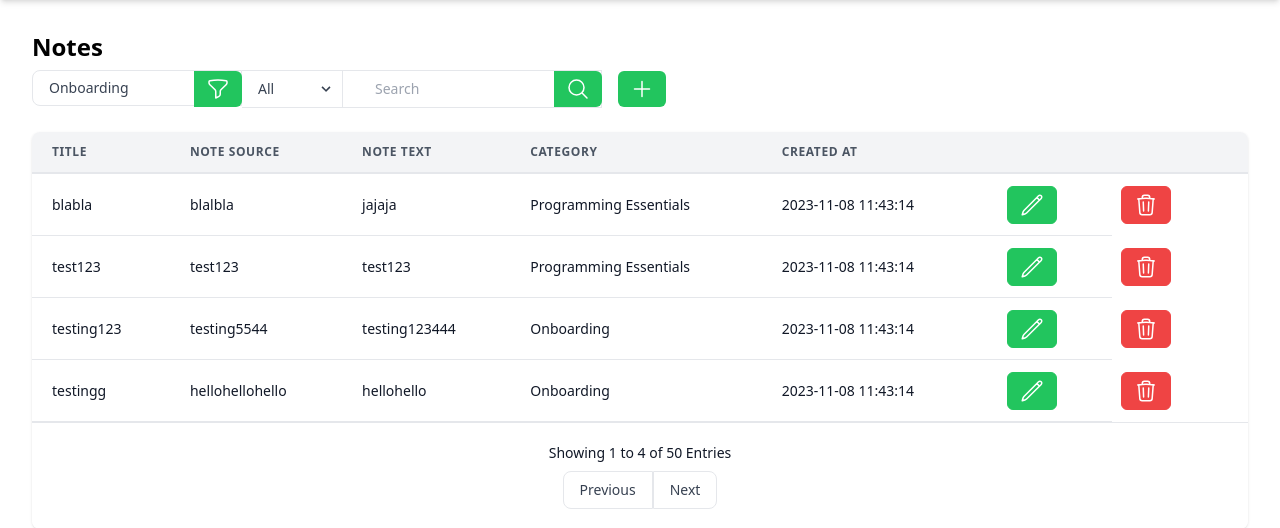
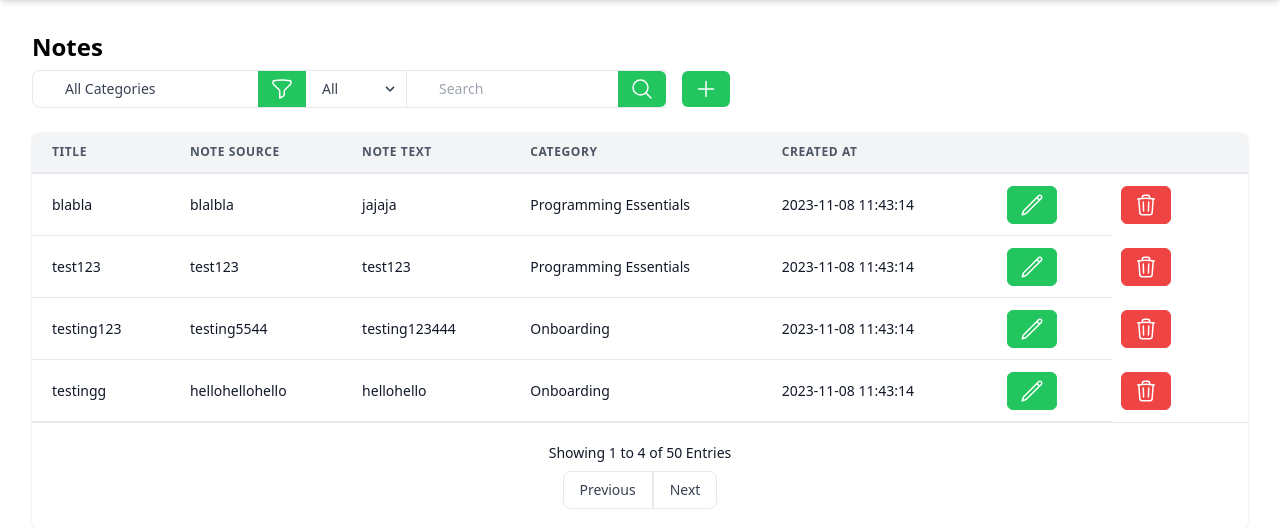
Before and after one commit to NezirNezirevic1054620/test-correct_with_chatgpt, a Flask app: page /notes/ in a window 1280 px wide. Shown: the part 68-596 px from the top of the page. Run offline with Flask 3, Linux system fonts and the light colour scheme; data comes from the database, SQL or seed files in the repository; some libraries are stand-ins or nearby versions.

Commit message:
fixed styling on notes.html.j2

```diff
--- a/templates/note/notes.html.j2
+++ b/templates/note/notes.html.j2
@@ -12,7 +12,8 @@
                         <label>
                             <select
                                 name="filter_value"
-                                class="appearance-none h-full rounded-s-lg border block appearance-none w-full bg-white border-gray-200 text-gray-700 py-2 px-4 pr-8 leading-tight focus:outline-none focus:bg-white focus:border-gray-500">
+                                class="appearance-none rounded-e-none rounded-s-lg border border-gray-200 border-b block pl-8 pr-20 py-2 w-full bg-white placeholder-gray-400 text-gray-700 focus:bg-white focus:placeholder-gray-600 focus:text-gray-700 focus:outline-none">
+                                <option value="{{ 0 }}">All Categories</option>
                                 {% for category in categories %}
                                 <option value="{{ category[0] }}">{{ category[1] }}</option>
                                 {% endfor %}
@@ -27,7 +28,7 @@
                         <span class="h-full absolute inset-y-0 right-0 flex items-center">
                             <button
                                 type="submit"
-                                class="border-green-500 bg-green-500 rounded-s-none text-white rounded-md px-3 py-1.5 transition duration-500 ease select-none hover:bg-green-600 focus:outline-none focus:shadow-outline"
+                                class="border-green-500 bg-green-500 rounded-s-none rounded-e-none text-white rounded-md px-3 py-1.5 transition duration-500 ease select-none hover:bg-green-600 focus:outline-none focus:shadow-outline"
                                 >
                                 <svg xmlns="http://www.w3.org/2000/svg" fill="none" viewBox="0 0 24 24" stroke-width="1.5" stroke="currentColor" class="w-6 h-6">
                                     <path stroke-linecap="round" stroke-linejoin="round" d="M12 3c2.755 0 5.455.232 8.083.678.533.09.917.556.917 1.096v1.044a2.25 2.25 0 01-.659 1.591l-5.432 5.432a2.25 2.25 0 00-.659 1.591v2.927a2.25 2.25 0 01-1.244 2.013L9.75 21v-6.568a2.25 2.25 0 00-.659-1.591L3.659 7.409A2.25 2.25 0 013 5.818V4.774c0-.54.384-1.006.917-1.096A48.32 48.32 0 0112 3z"></path>
```
